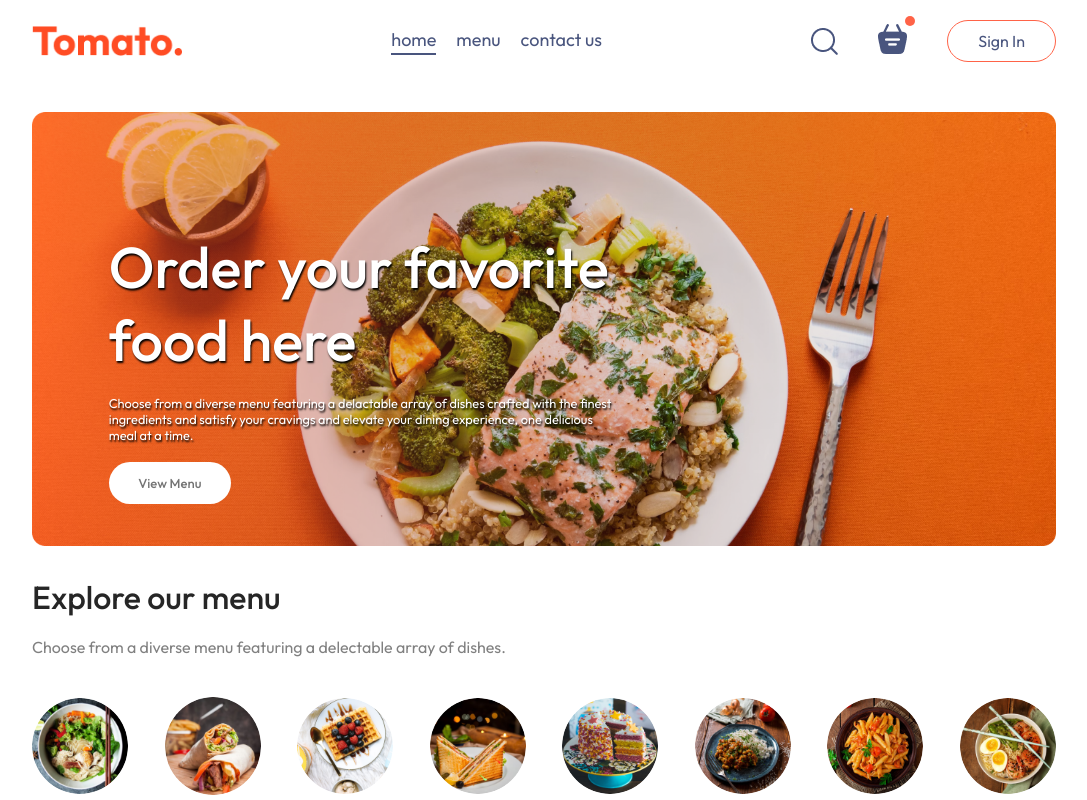
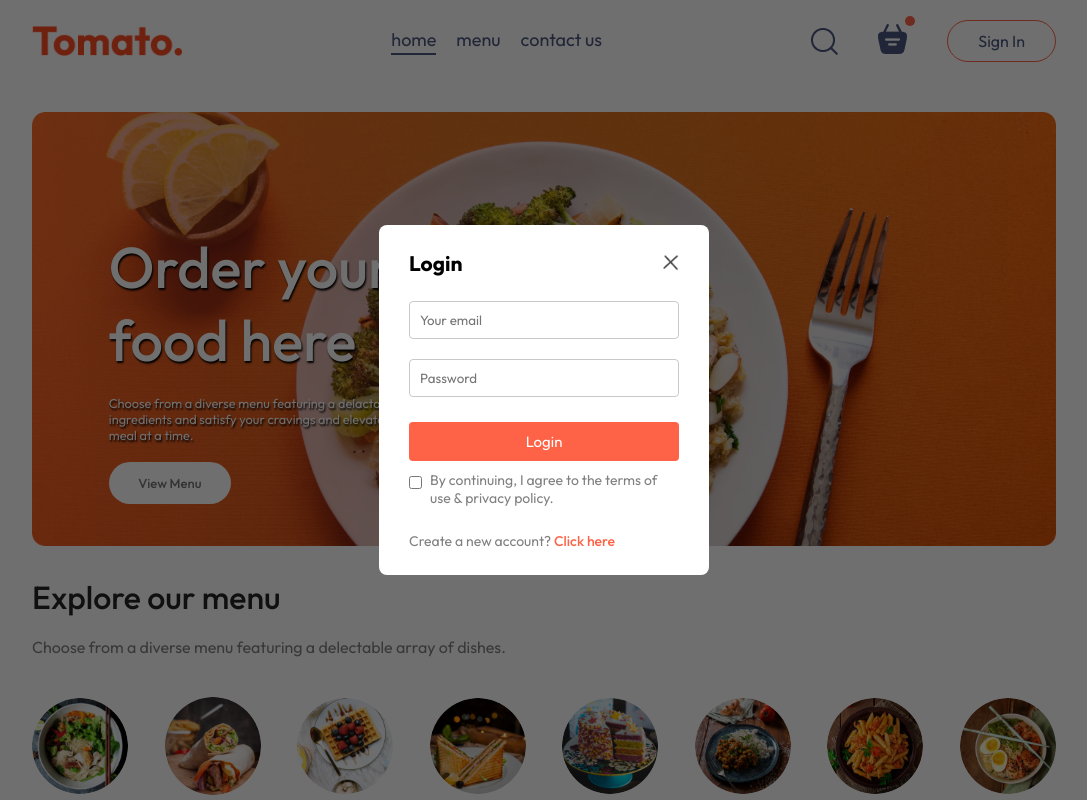
Before and after one commit to iameenalam/Food-Delivery-App, a React (Vite) app in the folder frontend/: page / in a window 1280 px wide. Both pictures are taken after a click on the button "Sign In". Shown: the top 800 px of the page, without its empty margins (96-1183 px from the left). Built offline with nearby package versions, Linux system fonts and the light colour scheme.

Commit message:
created signin/signup component

```diff
--- a/frontend/src/App.jsx
+++ b/frontend/src/App.jsx
@@ -1,16 +1,21 @@
-import React from "react";
+import React, { useState } from "react";
 import Navbar from "./components/Navbar/Navbar";
 import { Route, Routes } from "react-router-dom";
 import Home from "./pages/Home/Home";
 import Cart from "./pages/Cart/Cart";
 import PlaceOrder from "./pages/PlaceOrder/PlaceOrder";
 import Footer from "./components/Footer/Footer";
+import LoginPopup from "./components/LoginPopup/LoginPopup";
 
 const App = () => {
+
+  const [showLogin,setShowLogin] = useState(false)
+
   return (
     <>
+    {showLogin?<LoginPopup setShowLogin={setShowLogin}/>:<></>}
       <div className="app">
-        <Navbar />
+        <Navbar setShowLogin={setShowLogin} />
         <Routes>
           <Route path="/" element={<Home />} />
           <Route path="/cart" element={<Cart />} />
--- /dev/null
+++ b/frontend/src/components/LoginPopup/LoginPopup.css
@@ -0,0 +1,65 @@
+.login-popup{
+    position: absolute;
+    z-index: 1;
+    width: 100%;
+    height: 100%;
+    background-color: #00000090;
+    display: grid;
+}
+.login-popup-container{
+    place-self: center;
+    width: max(23vw, 330px);
+    color: #808080;
+    background-color: white;
+    display: flex;
+    flex-direction: column;
+    gap: 25px;
+    padding: 25px 30px;
+    border-radius: 8px;
+    font-size: 14px;
+    animation: fadeIn 0.5s;
+}
+.login-popup-title{
+    display: flex;
+    justify-content: space-between;
+    align-items: center;
+    color: black;
+}
+.login-popup-title img{
+    width: 16px;
+    cursor: pointer;
+}
+.login-popup-inputs{
+    display: flex;
+    flex-direction: column;
+    gap: 20px;
+}
+.login-popup-inputs input{
+    outline: none;
+    border: 1px solid #c9c9c9;
+    padding: 10px;
+    border-radius: 4px;
+}
+.login-popup-container button{
+    border: none;
+    padding: 10px;
+    border-radius: 4px;
+    color: white;
+    background-color: tomato;
+    font-size: 15px;
+    cursor: pointer;
+}
+.login-popup-condition{
+    display: flex;
+    align-items: start;
+    gap: 8px;
+    margin-top: -15px;
+}
+.login-popup-condition input{
+    margin-top: 5px;
+}
+.login-popup p span{
+    color: tomato;
+    font-weight: 500;
+    cursor: pointer;
+}
--- /dev/null
+++ b/frontend/src/components/LoginPopup/LoginPopup.jsx
@@ -0,0 +1,35 @@
+import React, { useState } from 'react'
+import './LoginPopup.css'
+import { assets } from '../../assets/assets'
+
+const LoginPopup = ({setShowLogin}) => {
+
+    const [currState,setCurrState] = useState("Login")
+
+  return (
+    <div className='login-popup'>
+      <form className="login-popup-container">
+        <div className="login-popup-title">
+            <h2>{currState}</h2>
+            <img onClick={()=>setShowLogin(false)} src={assets.cross_icon} alt="" />
+        </div>
+        <div className="login-popup-inputs">
+            {currState==="Login"?<></>:<input type="text" placeholder='Your name' required />}
+            <input type="email" placeholder='Your email' required />
+            <input type="password" placeholder='Password' required />
+        </div>
+        <button>{currState==="Sign Up"?"Create Account":"Login"}</button>
+        <div className="login-popup-condition">
+            <input type="checkbox" required />
+            <p>By continuing, I agree to the terms of use & privacy policy.</p>
+        </div>
+        {currState==="Login"?
+        <p>Create a new account? <span onClick={()=>setCurrState("Sign Up")}>Click here</span></p>
+        :<p>Already have an account? <span onClick={()=>setCurrState("Login")}>Login here</span></p>
+        }
+      </form>
+    </div>
+  )
+}
+
+export default LoginPopup
--- a/frontend/src/components/Navbar/Navbar.jsx
+++ b/frontend/src/components/Navbar/Navbar.jsx
@@ -4,7 +4,7 @@ import { assets } from '../../assets/assets'
 import { useState } from 'react'
 import { Link } from 'react-router-dom'
 
-const Navbar = () => {
+const Navbar = ({setShowLogin}) => {
 
     const [menu, setMenu] = useState("home");
 
@@ -22,7 +22,7 @@ const Navbar = () => {
             <img src={assets.basket_icon} alt="" />
             <div className="dot"></div>
         </div>
-        <button>Sign In</button>
+        <button onClick={()=>setShowLogin(true)}>Sign In</button>
       </div>
     </div>
   )
```
